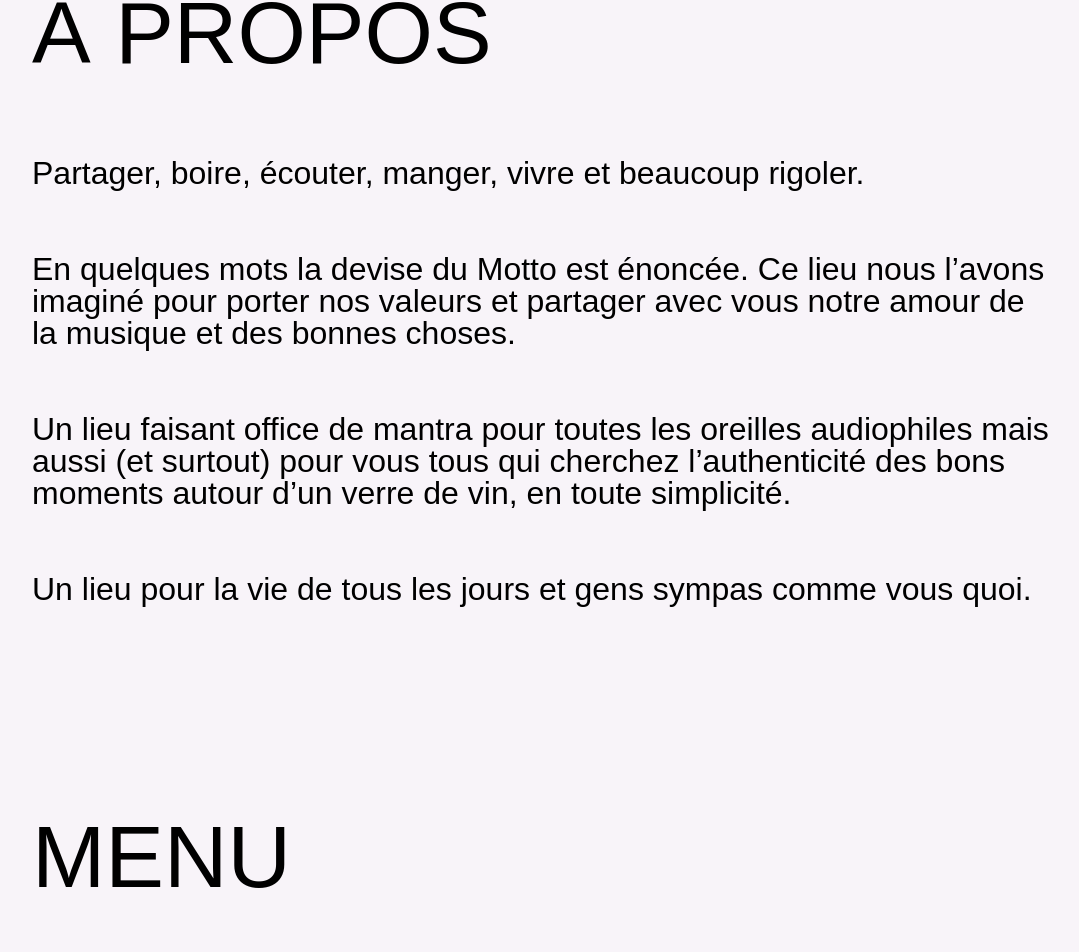
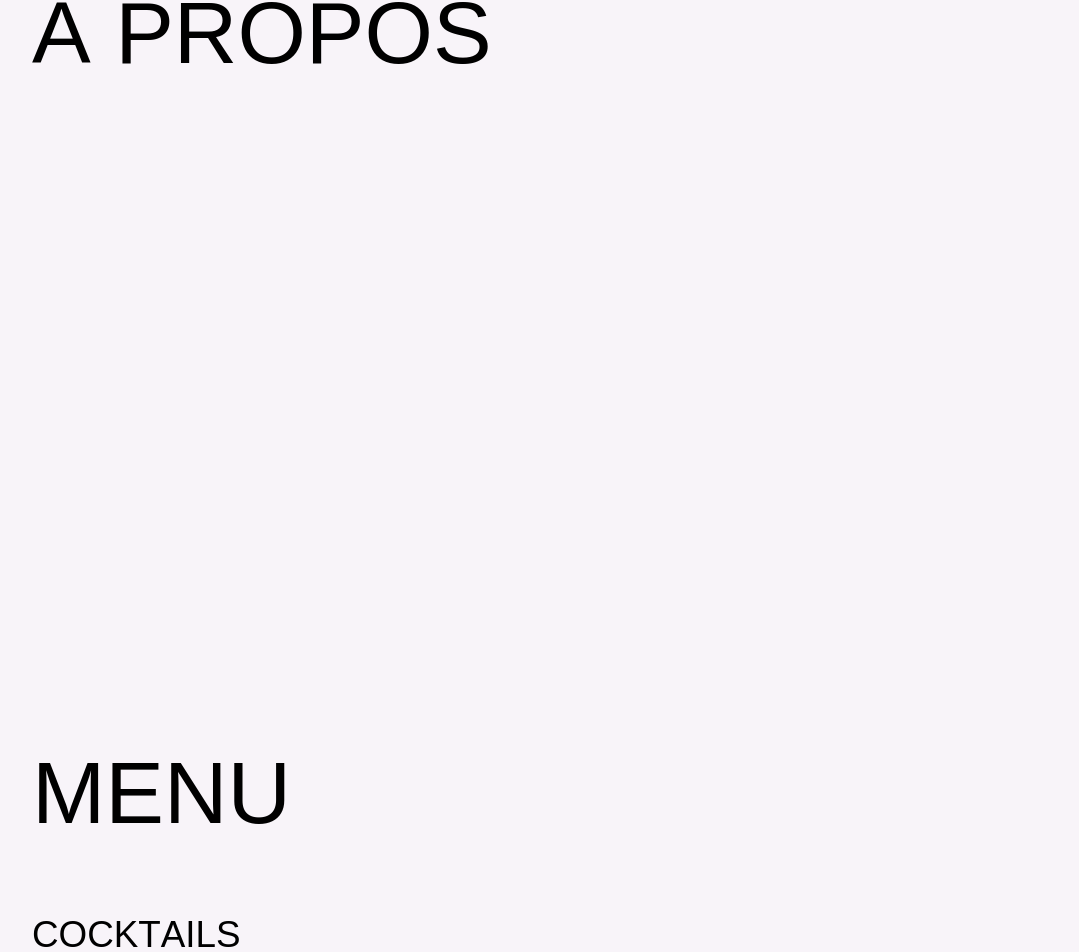
Before and after one commit to s3chs/motto, a React (Create React App) app: page / in a window 1280 px wide. Shown: the part 915-1867 px from the top of the page, without its empty margins (96-1175 px from the left). Built offline with nearby package versions, Linux system fonts and the light colour scheme; what react-locomotive-scroll would draw is missing.

Commit message:
add data scroll class on about text

```diff
--- a/src/components/About/About.tsx
+++ b/src/components/About/About.tsx
@@ -2,18 +2,30 @@
     return (
         <div className="about-container" data-scroll-section>
             <span className="section-title" data-scroll data-scroll-speed="1.3" data-scroll-position="top">à propos</span>
-            <p className="about-text" data-scroll data-scroll-speed="1" data-scroll-position="top">Partager, boire, écouter, manger, vivre
-                et beaucoup rigoler.</p>
-            <p className="about-text" data-scroll data-scroll-speed="1" data-scroll-position="top">En quelques mots la devise du Motto est
-                énoncée.
-                Ce lieu nous l’avons imaginé pour porter nos valeurs et partager avec vous notre amour de la musique et des bonnes choses.
-            </p>
-            <p className="about-text" data-scroll data-scroll-speed="1" data-scroll-position="top">Un lieu faisant office de mantra pour
-                toutes les oreilles audiophiles mais aussi (et surtout) pour vous tous qui cherchez
+            <div className="about-text" data-scroll data-scroll-speed="1" data-scroll-position="top">
+                <span data-scroll data-scroll-class="reveal-text">
+                    Partager, boire, écouter, manger, vivre et beaucoup rigoler.
+                </span>
+            </div>
+            <div className="about-text" data-scroll data-scroll-speed="1" data-scroll-position="top">
+                <span data-scroll data-scroll-class="reveal-text">
+                    En quelques mots la devise du Motto est énoncée.
+                    Ce lieu nous l’avons imaginé pour porter nos valeurs et partager avec
+                    vous notre amour de la musique et des bonnes choses.
+                </span>
+            </div>
+            <div className="about-text" data-scroll data-scroll-speed="1" data-scroll-position="top">
+                <span data-scroll data-scroll-class="reveal-text">
+                    Un lieu faisant office de mantra pour toutes les oreilles audiophiles mais aussi (et surtout) pour vous tous qui cherchez
                 l’authenticité des bons moments autour d’un verre de vin, en toute simplicité.
-            </p>
-            <p className="about-text" data-scroll data-scroll-speed="1" data-scroll-position="top">Un lieu pour la vie de tous les jours
-                et gens sympas comme vous quoi.</p>
+                </span>
+            </div>
+            <div className="about-text" data-scroll data-scroll-speed="1" data-scroll-position="top">
+                <span data-scroll data-scroll-class="reveal-text">
+                    Un lieu pour la vie de tous les jours
+                et gens sympas comme vous quoi.
+                </span>
+            </div>
         </div>
     );
 }
--- a/src/components/Menu/Menu.tsx
+++ b/src/components/Menu/Menu.tsx
@@ -3,7 +3,7 @@
 export default function MenuComponent() {
     return (
         <div className="menu-container" data-scroll-section>
-            <span className="section-title">menu</span>
+            <span className="section-title" data-scroll data-scroll-speed='1'>menu</span>
 
             {menu.map((menu: Menu, menuIndex: number) => (
                 <div className="menu-section" key={menuIndex}>
@@ -17,7 +17,7 @@
                         )}
                     </div>
                     {menu.products.map((product: Product, productIndex: number) => (
-                        <div className={`product ${menu.customClass}`} key={productIndex}>
+                        <div className={`product ${menu.customClass}`} key={productIndex} data-scroll data-scroll-speed='0.5'>
                             <div className="product-details">
                                 <span className="product-title">{product.productTitle}</span>
                                 <span className="product-ingredients">
--- a/src/sass/components/_about.scss
+++ b/src/sass/components/_about.scss
@@ -7,12 +7,26 @@
   padding: 13vh 10vw;
 
   .about-text {
+    display: flex;
+
     font-family: "Neue Montreal", sans-serif;
     font-size: 2em;
     margin-bottom: 8vh;
+    padding-bottom: 10px;
+
+    overflow: hidden;
 
     &:nth-last-child(1) {
       margin-bottom: 0;
     }
+
+    span {
+      transform: translateY(120%);
+      transition: 1.5s transform cubic-bezier(0.77, 0, 0.175, 1);;
+
+      &.reveal-text {
+        transform: translateY(0);
+      }
+    }
   }
 }
--- a/src/sass/components/_menu.scss
+++ b/src/sass/components/_menu.scss
@@ -4,7 +4,7 @@
 
   display: flex;
   flex-direction: column;
-  padding: 13vh 10vw;
+  padding: 0 10vw 13vh 10vw;
   font-family: "Neue Montreal", sans-serif;
 
   .menu-section {
```
